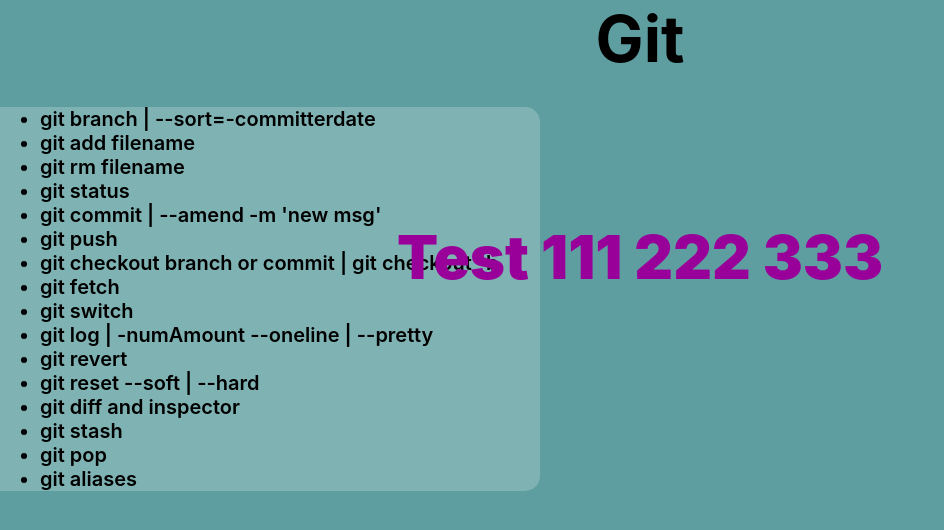
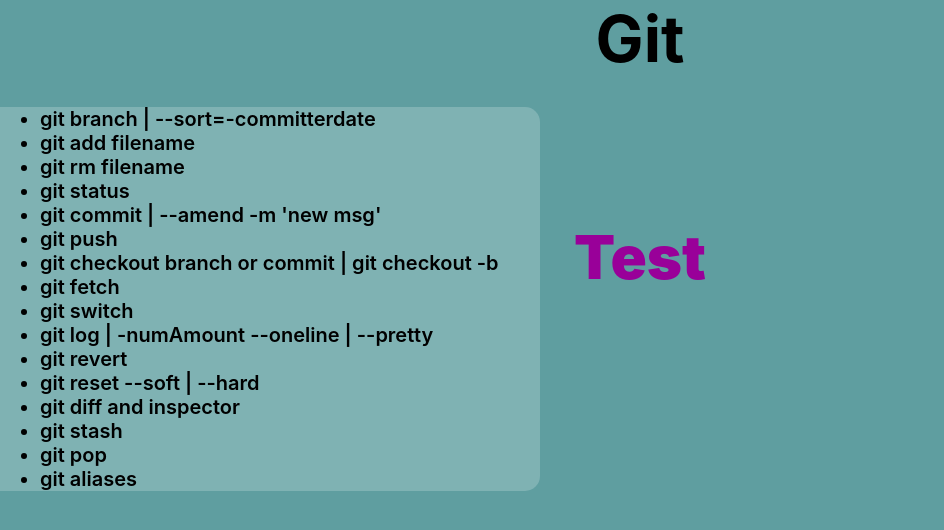
Before and after one commit to MichaelWhitt/git-brownbag, a React (Create React App) app: page / in a window 1280 px wide. Shown: the top 530 px of the page, without its empty margins (0-944 px from the left). Built offline with nearby package versions, Linux system fonts and the light colour scheme.

Commit message:
merged in testing squash branch commits

```diff
--- a/src/Test.js
+++ b/src/Test.js
@@ -1,7 +1,7 @@
 const Test = () => {
   return (
     <div style={{fontSize: 60, fontWeight: 1000, color: '#909'}}>
-      Test 111 222 333
+      Test
     </div>
   )
 }
```
